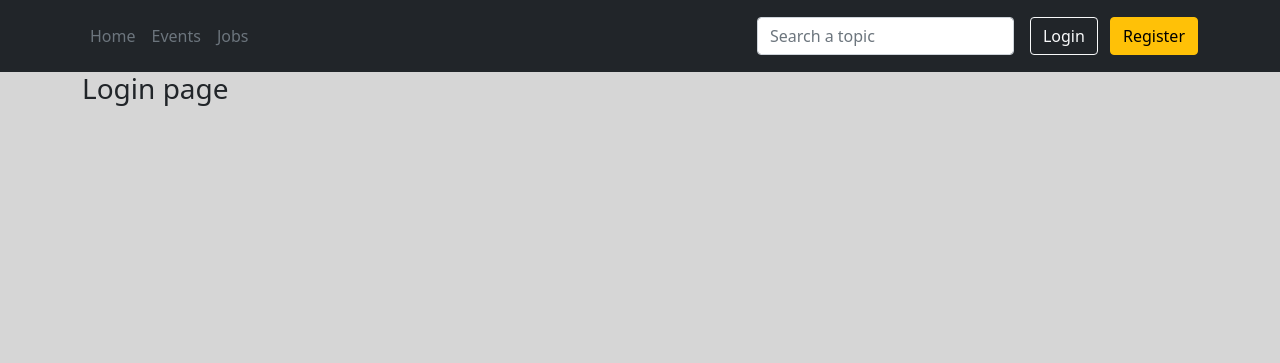
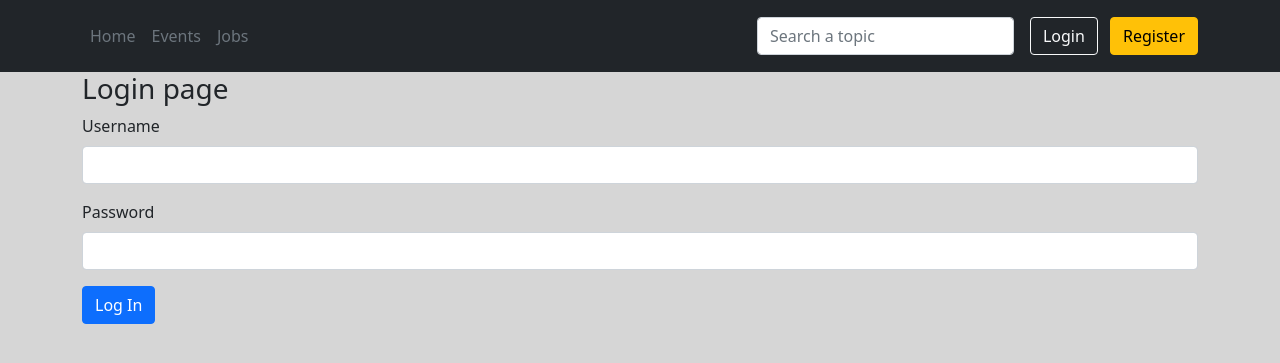
Before and after one commit to austindflatt/Tech_Meetup_Capstone, a Django app: page /login/ in a window 1280 px wide. Shown: the top 363 px of the page. Run offline with Django 3.2, Linux system fonts and the light colour scheme; some libraries are stand-ins or nearby versions.

Commit message:
login is fully functional, also added login decorators so that only a logged in user can access certain views

```diff
--- a/meetupapp/templates/base/home.html
+++ b/meetupapp/templates/base/home.html
@@ -4,6 +4,9 @@
 {% block content %}
 
 <br/>
+{% for message in messages %}
+<div class="alert alert-success" role="alert">{{message}}</div>
+{% endfor %}
 <h1>Latest Meetups</h1>
 <div class="row justify-content-center">
     {% for meetup in meetups %}
--- a/meetupapp/templates/members/login.html
+++ b/meetupapp/templates/members/login.html
@@ -2,9 +2,20 @@
 {% block title %} Login - devConnect {% endblock %}
 {% load static %}
 {% block content %}
-
 <h3>Login page</h3>
-
-
-
+{% for message in messages %}
+<div class="alert alert-danger" role="alert">{{message}}</div>
+{% endfor %}
+<form method="POST" action="">
+   {% csrf_token %}
+   <div class="mb-3">
+      <label for="Username" class="form-label">Username</label>
+      <input type="text" class="form-control" name="username">
+   </div>
+   <div class="mb-3">
+      <label for="Password" class="form-label">Password</label>
+      <input type="password" name="password" class="form-control">
+   </div>
+   <button type="submit" class="btn btn-primary">Log In</button>
+</form>
 {% endblock content %}
--- a/meetupapp/views.py
+++ b/meetupapp/views.py
@@ -1,8 +1,11 @@
-from django.shortcuts import render
+from django.shortcuts import render, redirect
 from django.contrib import auth
 from . models import Meetup
 from .forms import CreateUserForm, MeetupForm
 from django.contrib.auth.forms import UserCreationForm
+from django.contrib.auth import authenticate, login, logout
+from django.contrib.auth.decorators import login_required
+from django.contrib import messages
 
 # Create your views here.
 
@@ -14,18 +17,34 @@ def registerPage(request):
         form = CreateUserForm(request.POST)
         if form.is_valid():
             form.save()
+            user = form.cleaned_data.get('username')
+            messages.success(request, 'Account was created for ' + user)
+
+            return redirect('home')
     context = {'form':form}
     return render(request, 'members/register.html', context)
 
 
 def loginPage(request):
+    if request.method == 'POST':
+        username = request.POST.get('username')
+        password = request.POST.get('password')
+
+        user = authenticate(request, username=username, password=password)
+
+        if user is not None:
+            login(request, user)
+            return redirect('home')
+        else:
+            messages.info(request, 'Username or Password is incorrect')
+            return redirect('login')
     context = {}
     return render(request, 'members/login.html', context)
 
 
 def logout(request):
     auth.logout(request)
-    return render(request,'base/home.html')
+    return redirect('login')
 
 
 def homePage(request):
@@ -34,13 +53,14 @@ def homePage(request):
     return render(request, 'base/home.html', context)
 
 
-
+@login_required(login_url='login')
 def meetupPage(request, pk):
     meetup = Meetup.objects.get(id=pk)
     context = {'meetups': meetup}
     return render(request, 'base/meetup.html', context)
 
 
+@login_required(login_url='login')
 def addEvent(request):
     form = MeetupForm()
     if request.method == 'POST':
```
